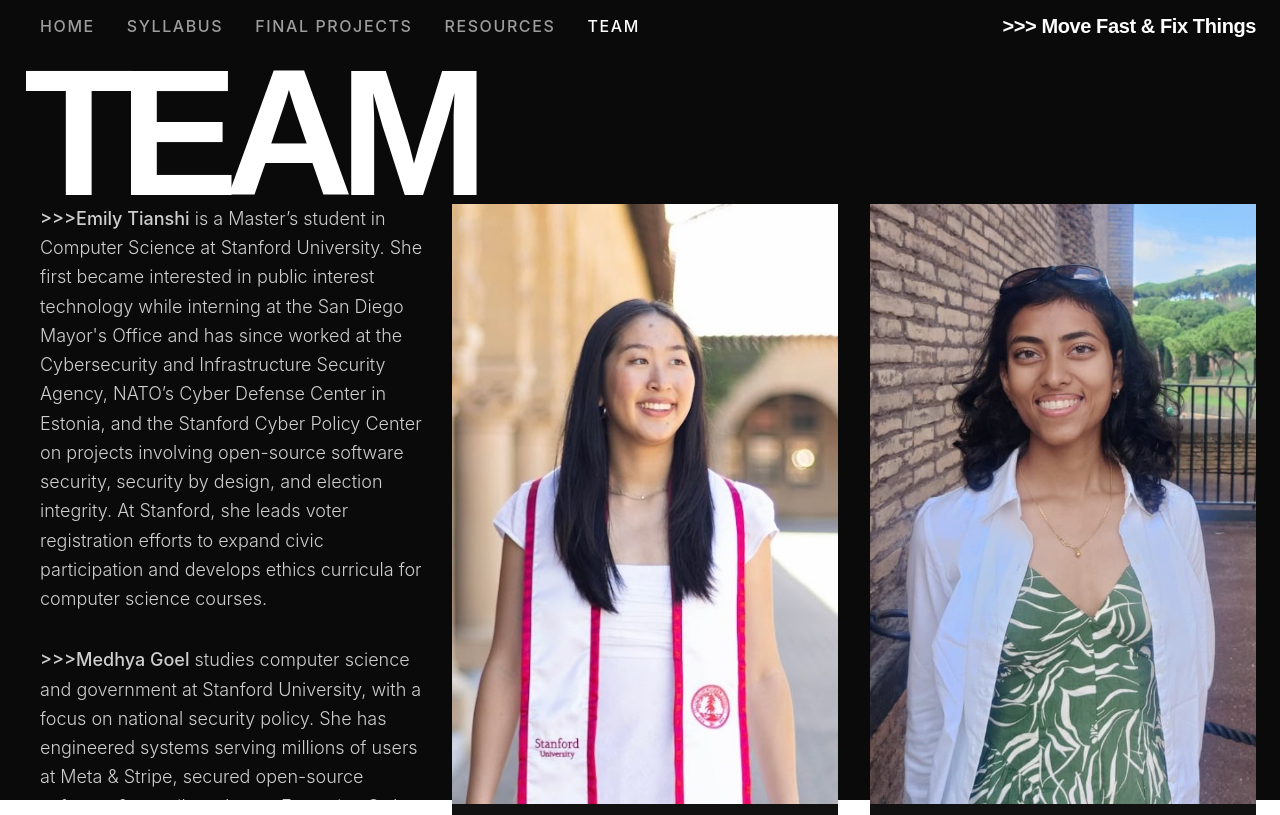
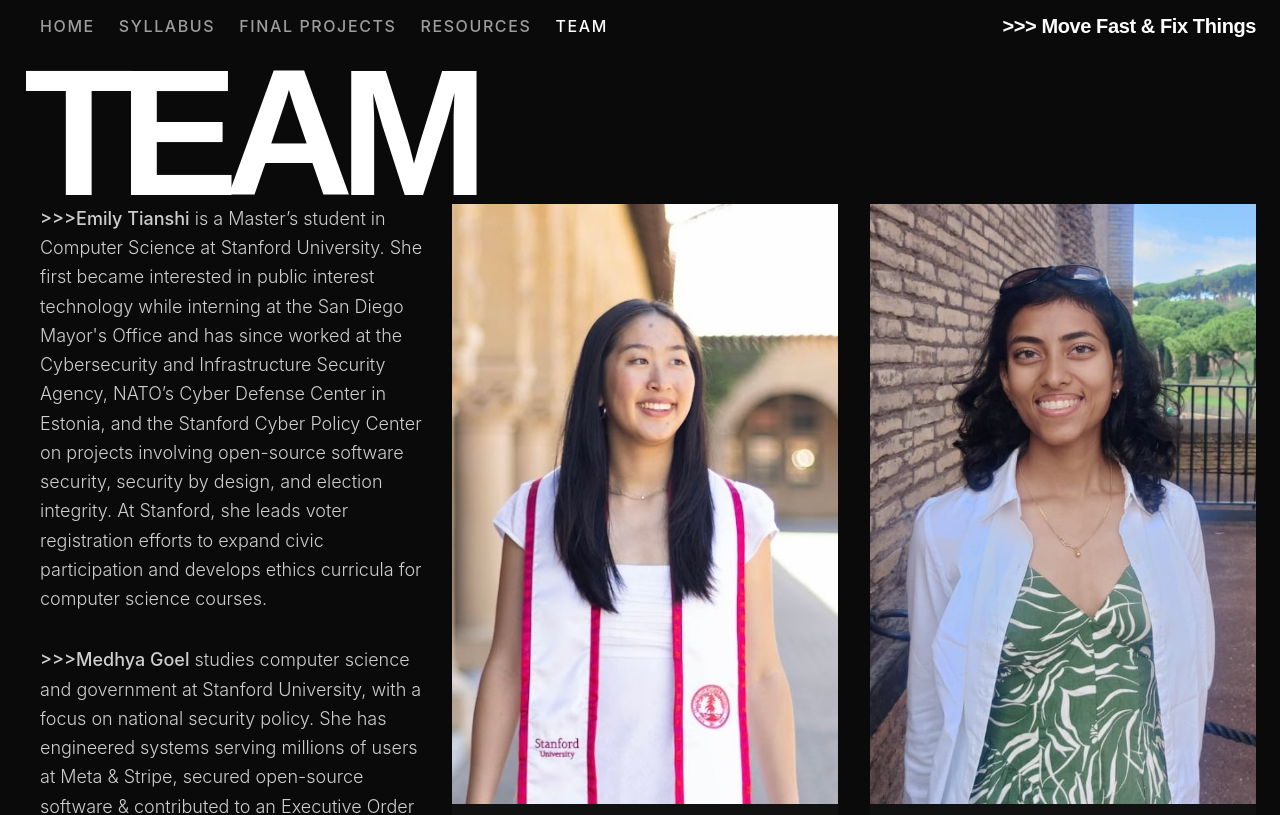
Before and after one commit to medhyaGoel/MoveFastandFixThingsWebsite, a Next.js app: page /team in a window 1280 px wide. Shown: the top 815 px of the page. Built offline with nearby package versions, Linux system fonts and the light colour scheme; a web font is replaced by a local one.

Commit message:
Fixed small formatting errors for different window sizes

```diff
--- a/app/components/Navigation.tsx
+++ b/app/components/Navigation.tsx
@@ -18,16 +18,16 @@ export default function Navigation() {
 
   return (
     <nav className="fixed top-0 left-0 right-0 z-50 bg-[#0a0a0a]">
-      <div className="mx-auto max-w-[1700px] px-2 md:px-4 lg:px-6 py-3">
-        <div className="flex items-center justify-between">
-          <div className="flex items-center gap-6 md:gap-8 pl-1 md:pl-4">
+      <div className="mx-auto max-w-[1700px] px-2 md:px-4 lg:px-6 py-2 md:py-3">
+        <div className="flex flex-col md:flex-row md:items-center md:justify-between gap-2 md:gap-0">
+          <div className="flex items-center flex-wrap gap-2 sm:gap-3 md:gap-4 lg:gap-6 pl-1 md:pl-4">
             {navItems.map((item) => {
               const isActive = pathname === item.path;
               return (
                 <Link
                   key={item.path}
                   href={item.path}
-                  className="relative text-sm md:text-base upper case font-medium tracking-[0.1em] transition-colors"
+                  className="relative text-xs sm:text-sm md:text-base uppercase font-medium tracking-[0.1em] transition-colors whitespace-nowrap"
                 >
                   <span
                     className={`transition-colors ${
@@ -41,7 +41,7 @@ export default function Navigation() {
             })}
           </div>
           {!isHomePage && (
-            <div className="font-jersey text-white text-lg md:text-xl tracking-[-0.02em]">
+            <div className="font-jersey text-white text-sm sm:text-base md:text-lg lg:text-xl tracking-[-0.02em] whitespace-nowrap">
               &gt;&gt;&gt; Move Fast & Fix Things
             </div>
           )}
--- a/app/globals.css
+++ b/app/globals.css
@@ -4,6 +4,11 @@
 @tailwind utilities;
 
 @layer base {
+  html, body {
+    margin: 0;
+    padding: 0;
+    background-color: #0a0a0a;
+  }
   body {
     @apply antialiased;
   }
--- a/app/team/page.tsx
+++ b/app/team/page.tsx
@@ -8,7 +8,7 @@ import MedhyaPhoto from "../pictures/medhya.jpg";
 export default function Team() {
   return (
     <div className="min-h-screen bg-[#0a0a0a] text-white">
-      <section className="h-screen pt-16 pb-0 px-2 md:px-4 lg:px-6">
+      <section className="min-h-screen pt-16 pb-0 px-2 md:px-4 lg:px-6">
         <div className="mx-auto max-w-[1700px]">
           {/* Title, mirroring landing-page aesthetic */}
           <motion.h1
```
